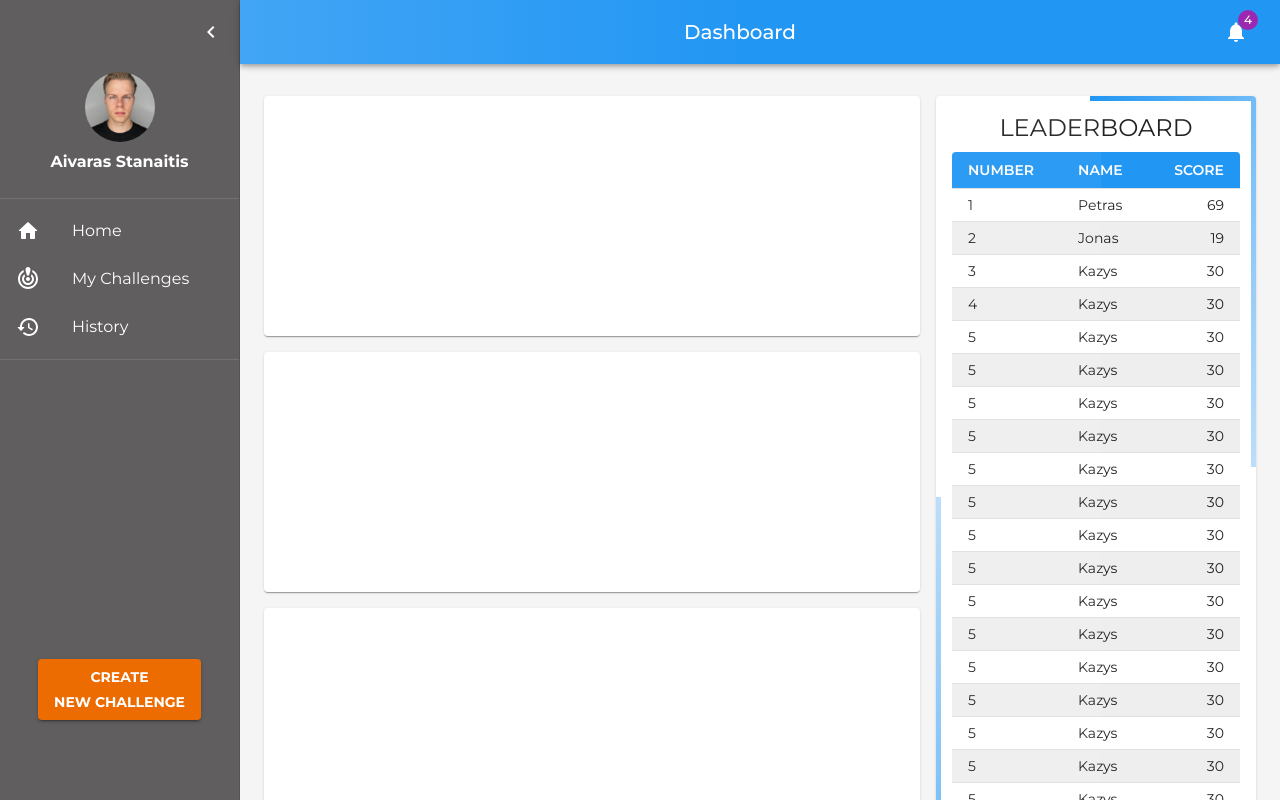
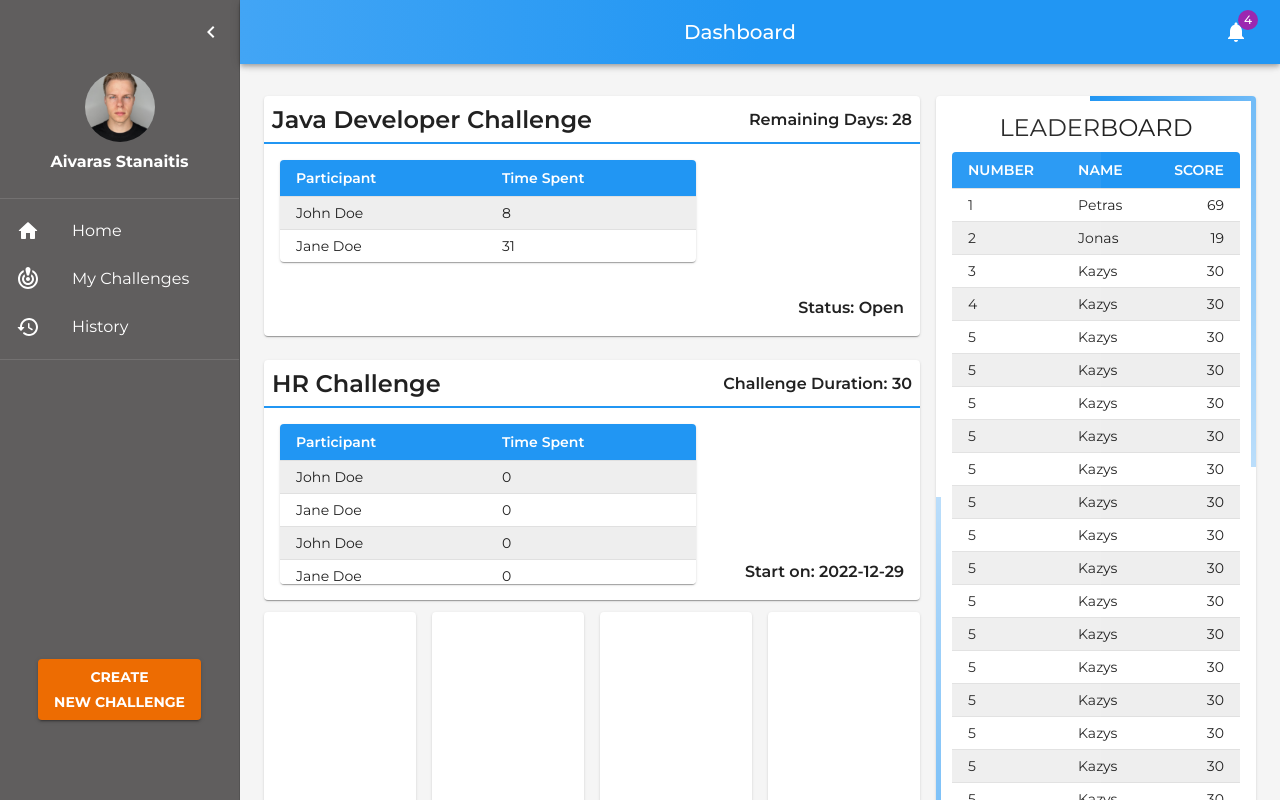
Before and after one commit to aivaraskurseviciusltu/HACKATHON2022, a React (Create React App) app in the folder my-app/: page / in a window 1280 px wide. Built offline with nearby package versions, Linux system fonts and the light colour scheme.

Commit message:
Challenges implemented

```diff
--- a/my-app/src/App.css
+++ b/my-app/src/App.css
@@ -2,37 +2,45 @@
   text-align: center;
 }
 
-.App-logo {
-  height: 40vmin;
-  pointer-events: none;
+.card:hover {
+  cursor: pointer;
 }
 
-@media (prefers-reduced-motion: no-preference) {
-  .App-logo {
-    animation: App-logo-spin infinite 20s linear;
-  }
+.modalTitle {
+  text-align: center;
 }
 
-.App-header {
-  background-color: #282c34;
-  min-height: 100vh;
-  display: flex;
-  flex-direction: column;
-  align-items: center;
-  justify-content: center;
-  font-size: calc(10px + 2vmin);
-  color: white;
+.btn {
+  background-color: #af52bf;
+  color:#fff;
+  margin-top: 10px;
+  padding:10px;
+  border-radius: 10px;
+  border:none;
+  width:100px;
+  font-size: 1.1rem;
+  transition: background-color 100ms ease-in-out;
 }
 
-.App-link {
-  color: #61dafb;
+.btn:hover {
+  cursor: pointer;
+  background-color: #6d1b7b;
 }
 
-@keyframes App-logo-spin {
-  from {
-    transform: rotate(0deg);
-  }
-  to {
-    transform: rotate(360deg);
-  }
+.date-duration {
+  display:flex;
+  flex-direction: row;
+  align-items: center;
+  justify-content: space-between;
 }
+
+.modal-title {
+  text-align: center;
+}
+
+.modal-date-duration {
+  display:flex;
+  flex-direction: row;
+  align-items: center;
+  justify-content: space-between;
+}
--- /dev/null
+++ b/my-app/src/Challenges/AllChallenges/AllChallenges.js
@@ -0,0 +1,117 @@
+import React from "react";
+import ReusableModal from "../Modal";
+import { TableContainer, TableBody, TableCell, TableHead, Table, TableRow, Grid, Paper, Typography, Box } from "@mui/material";
+
+
+const AllOpenChallenges = (props) => {
+  const [open, setOpen] = React.useState(false);
+  const [data, setData] = React.useState(props.data);
+  const handleOpen = () => setOpen(true);
+  const handleClose = () => setOpen(false);
+
+  const calcStart = () => {
+    const startDate = new Date(data.startDate).getTime();
+    const today = new Date().getTime();
+
+    return startDate > today;
+  }
+
+  const calcDiff = () => {
+    const startDate = new Date(data.startDate).getTime();
+    const today = new Date().getTime();
+
+    var Difference_In_Time =  today - startDate;
+
+    var Difference_In_Days = Difference_In_Time / (1000 * 3600 * 24);
+
+    return `Remaining Days: ${Math.floor(Difference_In_Days)}`;
+  }
+
+  const handleAddUser = (user) => {
+    setData((prevState) => {
+        const newState = {...prevState};
+        newState.users.push(user)
+        return newState;
+    })
+  }
+
+  return (
+    <Grid item className="card" xs={12} onClick={handleOpen}>
+      <Paper
+        sx={{
+          display: "flex",
+          flexDirection: "column",
+          height: 240,
+        }}
+      >
+        <Grid container sx={{ borderBottom: "2px solid #2196f3", height: 48, padding: 1 }}>
+          <Grid item xs={8}>
+            <Typography
+              sx={{height: "40px", textAlign: "start", fontWeight: 600 }}
+              variant="h5"
+              id="tableTitle"
+              component="h5">
+              {data.title}
+            </Typography>
+          </Grid>
+          <Grid item xs={4}>
+            <Typography
+              sx={{height: "40px", textAlign: "end", fontWeight: 600, paddingTop: "4px" }}
+              variant="p"
+              id="tableTitle"
+              component="p">
+              {
+                calcStart() ? `Challenge Duration: ${data.duration}` : calcDiff()
+              }
+            </Typography>
+          </Grid>
+        </Grid>
+        <Grid container sx={{ height: 192, p:2}}>
+          <Grid item xs={8}>
+          <TableContainer component={Paper} sx={{ maxHeight: "160px", overflowY: "auto"}}>
+              <Table sx={{ minWidth: "100%",  }} size="small" aria-label="a dense table">
+              <TableHead>
+                <TableRow sx={{ backgroundColor: "#2196f3"}}>
+                  <TableCell sx={{ color: "#fff", fontWeight: 600 }}>Participant</TableCell>
+                  <TableCell sx={{ color: "#fff", fontWeight: 600}}>Time Spent</TableCell>
+                </TableRow>
+              </TableHead>
+                <TableBody>
+                  {data.users.map((item, index) =>
+                    <TableRow
+                      key={index}
+                      sx={{ '&:last-child td, &:last-child th': { border: 0 },
+                      '&:nth-child(odd) td': { backgroundColor: "#eeeeee" },
+                      textTransform: "none"
+                      }}
+                    >
+                      <TableCell component="td" >
+                        {`${item.name} ${item.surname}`}
+                      </TableCell>
+                      <TableCell component="td" >
+                        { item.learnings.reduce((accumulator, object) => {
+                            return accumulator + object.duration;
+                          }, 0)
+                        }
+                      </TableCell>
+                    </TableRow>
+                  )}
+                </TableBody>
+              </Table>
+            </TableContainer>
+          </Grid>
+          <Grid item xs={4}>
+            <Box sx={{ display: "flex", height: "100%", alignItems: "flex-end", justifyContent: "flex-end", fontWeight: 600}}>
+              { calcStart() ? `Start on: ${data.startDate}` : "Status: Open"}
+            </Box>
+          </Grid>
+        </Grid>
+        {open && (
+          <ReusableModal open={open} data={data} handleClose={handleClose} onAddUser={handleAddUser}/>
+        )}
+      </Paper>
+    </Grid>
+  );
+};
+
+export default AllOpenChallenges;
--- /dev/null
+++ b/my-app/src/Challenges/Challenges.js
@@ -0,0 +1,92 @@
+import AllClosedChallenges from "./AllChallenges/AllChallenges";
+
+const mockData = [
+    {
+    title: "Java Developer Challenge",
+    duration: 20,
+    startDate: "2022-10-29",
+    users: [
+      {
+        name: "John",
+        surname: "Doe",
+        learnings: [
+          {
+            title: "Learning JS",
+            duration: 2,
+            startDate: "2022-11-20",
+            endDate: "2022-11-25",
+
+          },
+          {
+            title: "Learning JS",
+            duration: 6,
+            startDate: "2022-11-20",
+            endDate: "2022-11-25",
+
+          },
+        ],
+      },
+      {
+        name: "Jane",
+        surname: "Doe",
+        learnings: [
+          {
+            title: "Learning JS",
+            duration: 25,
+            startDate: "2022-11-20",
+            endDate: "2022-11-25",
+
+          },
+          {
+            title: "Learning JS",
+            duration: 6,
+            startDate: "2022-11-20",
+            endDate: "2022-11-25",
+
+          },
+        ],
+      },
+    ],
+    },
+    {
+    title: "HR Challenge",
+    duration: 30,
+    startDate: "2022-12-29",
+    users: [
+      {
+        name: "John",
+        surname: "Doe",
+        learnings: [
+        ],
+      },
+      {
+        name: "Jane",
+        surname: "Doe",
+        learnings: [
+        ],
+      },
+      {
+        name: "John",
+        surname: "Doe",
+        learnings: [
+        ],
+      },
+      {
+        name: "Jane",
+        surname: "Doe",
+        learnings: [
+        ],
+      },
+    ],
+  }
+];
+
+const Challenges = () => {
+  return (
+    mockData.map((item, index) =>
+        <AllClosedChallenges data={item} key={index}/>
+    )
+  );
+};
+
+export default Challenges;
--- /dev/null
+++ b/my-app/src/Challenges/Modal.js
@@ -0,0 +1,66 @@
+import Backdrop from "@mui/material/Backdrop";
+import Box from "@mui/material/Box";
+import Modal from "@mui/material/Modal";
+import Fade from "@mui/material/Fade";
+
+import DenseTable from "./UserTable";
+
+const style = {
+  position: "absolute",
+  top: "50%",
+  left: "50%",
+  transform: "translate(-50%, -50%)",
+  width: 500,
+  bgcolor: "background.paper",
+  border: "2px solid #000",
+  boxShadow: 24,
+  p: 4,
+};
+
+
+
+const ReusableModal = (props) => {
+  const handleAddUser = () => {
+    const newUser = {
+      name: "Kim",
+      surname: "Jones",
+      learnings: [
+        {
+          title: "Learning Typescript",
+          duration: 2,
+          startDate: "2022-11-20",
+          endDate: "2022-11-25",
+        },
+      ],
+    }
+    props.onAddUser(newUser)
+  }
+
+  return (
+    <Modal
+      aria-labelledby="transition-modal-title"
+      aria-describedby="transition-modal-description"
+      open={props.open}
+      onClose={props.handleClose}
+      closeAfterTransition
+      BackdropComponent={Backdrop}
+      BackdropProps={{
+        timeout: 500,
+      }}
+    >
+      <Fade in={props.open}>
+        <Box sx={style} onClick={props.handleClose}>
+          <h3 className='modal-title'>{props.data.title}</h3>
+          <div className='modal-date-duration'>
+            <p>Start date: {props.data.startDate}</p>
+            <p>Duration: {props.data.duration}</p>
+          </div>
+          <DenseTable users={props.data.users} />
+          {props.data.isOpen && <button onClick={handleAddUser} className='btn'>Join</button>}
+        </Box>
+      </Fade>
+    </Modal>
+  );
+};
+
+export default ReusableModal;
--- /dev/null
+++ b/my-app/src/Challenges/UserTable.js
@@ -0,0 +1,38 @@
+import React  from 'react';
+import Table from '@mui/material/Table';
+import TableBody from '@mui/material/TableBody';
+import TableCell from '@mui/material/TableCell';
+import TableContainer from '@mui/material/TableContainer';
+import TableHead from '@mui/material/TableHead';
+import TableRow from '@mui/material/TableRow';
+import Paper from '@mui/material/Paper';
+
+export default function DenseTable(props) {
+  return (
+    <TableContainer component={Paper}>
+      <Table sx={{ maxWidth: 650 }} size="small" aria-label="a dense table">
+        <TableHead>
+          <TableRow>
+            <TableCell>No.</TableCell>
+            <TableCell>Name</TableCell>
+          </TableRow>
+        </TableHead>
+        <TableBody>
+          {props.users.map((user, id) => (
+            <TableRow
+              key={id}
+              sx={{ '&:last-child td, &:last-child th': { border: 0 } }}
+            >
+              <TableCell component="th" scope="row">
+                {id + 1}
+              </TableCell>
+              <TableCell component="th" scope="row">
+                {user.name + ' ' + user.surname}
+              </TableCell>
+            </TableRow>
+          ))}
+        </TableBody>
+      </Table>
+    </TableContainer>
+  );
+}
--- a/my-app/src/dashboard/Dashboard.js
+++ b/my-app/src/dashboard/Dashboard.js
@@ -23,6 +23,7 @@ import Orders from './Orders';
 import UserInfo from './UserInfo';
 import theme from '../styles/theme';
 import LeaderboardTable from './LeaderboardTable';
+import Challenges from '../Challenges/Challenges';
 
 function Copyright(props) {
   return (
@@ -179,40 +180,9 @@ function DashboardContent() {
               <Grid item xs={8}>
                 <Grid container spacing={2} flexDirection="column">
                   <Grid item xs={12}>
-                    <Paper
-                      sx={{
-                        p: 2,
-                        display: "flex",
-                        flexDirection: "column",
-                        height: 240,
-                      }}
-                    >
-                      {/* Aurimo komponentas here */}
-                    </Paper>
-                  </Grid>
-                  <Grid item xs={12}>
-                    <Paper
-                      sx={{
-                        p: 2,
-                        display: "flex",
-                        flexDirection: "column",
-                        height: 240,
-                      }}
-                    >
-                      {/* Aurimo komponentas here */}
-                    </Paper>
-                  </Grid>
-                  <Grid item xs={12}>
-                    <Paper
-                      sx={{
-                        p: 2,
-                        display: "flex",
-                        flexDirection: "column",
-                        height: 240,
-                      }}
-                    >
-                      {/* Aurimo komponentas here */}
-                    </Paper>
+                    <Grid container spacing={3}>
+                      <Challenges />
+                    </Grid>
                   </Grid>
                 </Grid>
                 <Grid item xs={12} sx={{ paddingTop: "12px" }}>
```
